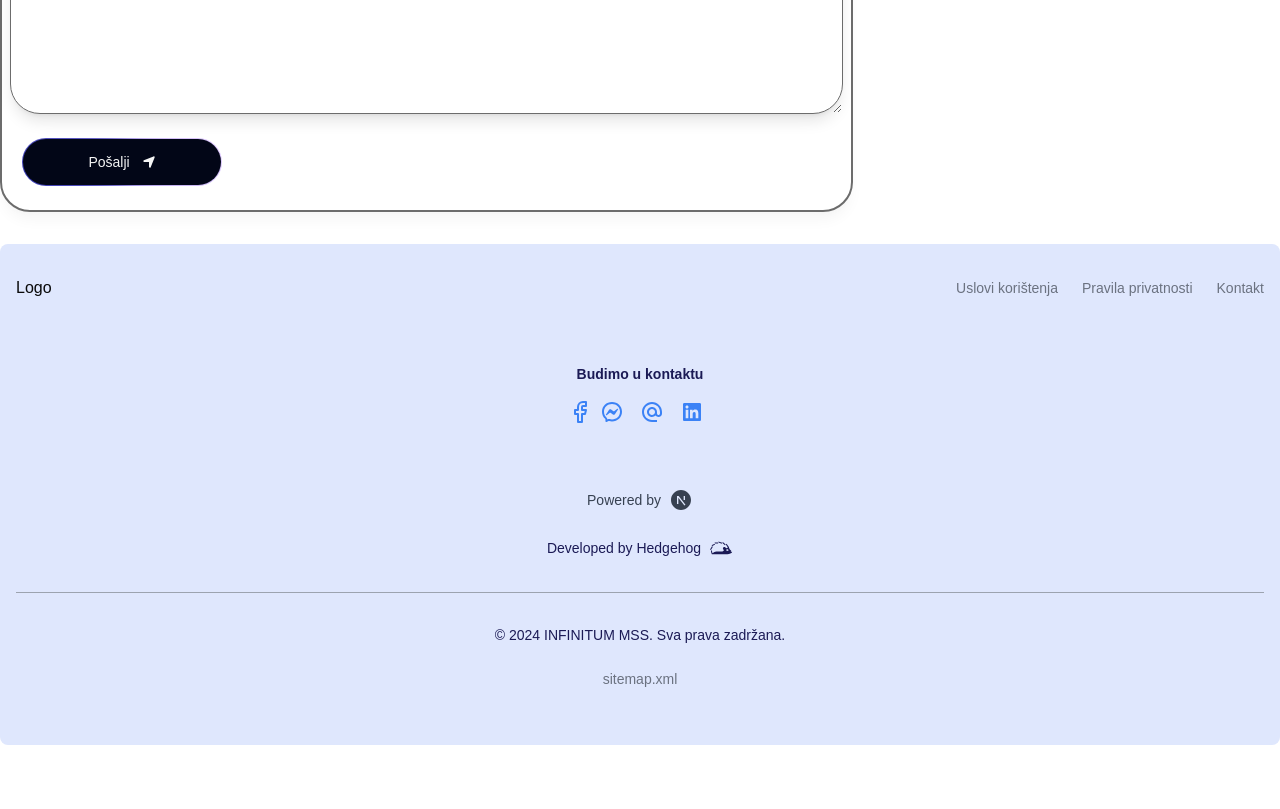
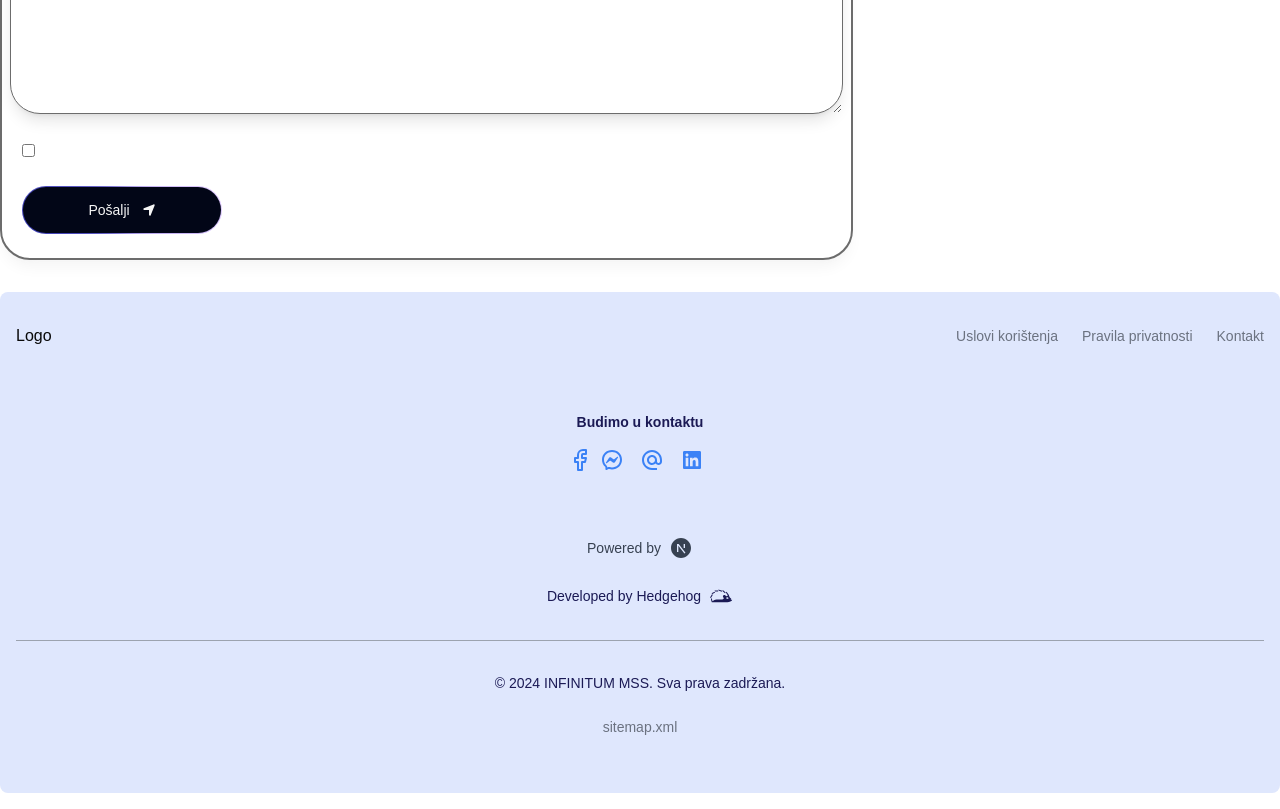
Before and after one commit to darkohedgehog/kreditni-savetnik, a Next.js app: page /kontakt in a window 1280 px wide. Shown: the part 1820-2629 px from the top of the page. Before the commit the page ends 2581 px from the top, so only its background shows below. Built offline with nearby package versions, Linux system fonts and the light colour scheme.

Commit message:
"Added consent field to ContactForm with checkbox and validation"

```diff
--- a/src/components/kontakt/ContactForm.tsx
+++ b/src/components/kontakt/ContactForm.tsx
@@ -15,6 +15,7 @@ interface FormFields {
   loanAmount: string;
   repaymentTerm: string;
   message: string;
+  consent: boolean; // Za checkbox za pristanak
 }
 
 const ContactForm = () => {
@@ -31,6 +32,7 @@ const ContactForm = () => {
     loanAmount: "",
     repaymentTerm: "",
     message: "",
+    consent: false,
   });
 
   const [loading, setLoading] = useState<boolean>(false);
@@ -45,7 +47,12 @@ const ContactForm = () => {
 
   const handleCheckboxChange = (e: ChangeEvent<HTMLInputElement>) => {
     const { name, value, checked } = e.target;
-    if (checked) {
+    if (name === "consent") {
+      setForm({
+        ...form,
+        consent: checked,
+      });
+    } else if (checked) {
       setForm({
         ...form,
         [name]: [...(form[name as keyof FormFields] as string[]), value],
@@ -74,6 +81,7 @@ const ContactForm = () => {
       loanAmount,
       repaymentTerm,
       message,
+      consent,
     } = form;
 
     if (
@@ -87,7 +95,8 @@ const ContactForm = () => {
       creditType.length === 0 ||
       !loanAmount ||
       !repaymentTerm ||
-      !message
+      !message ||
+      !consent
     ) {
       alert("Molimo popunite sva polja.");
       return;
@@ -133,6 +142,7 @@ const ContactForm = () => {
             loanAmount: "",
             repaymentTerm: "",
             message: "",
+            consent: false,
           });
         },
         (error) => {
@@ -395,6 +405,20 @@ const ContactForm = () => {
             className="py-4 px-6 mx-2 placeholder:text-secondary text-white border border-[#6C6C6C] shadow-lg rounded-[30px] font-medium"
           />
         </label>
+        {/* Pristanak za obradu podataka */}
+        <label className="flex items-center mx-5">
+          <input
+            type="checkbox"
+            name="consent"
+            checked={form.consent}
+            onChange={handleCheckboxChange}
+            required
+          />
+          <span className="ml-2 text-white">
+            Slažem se sa korišćenjem obradom mojih podataka.
+          </span>
+        </label>
+
 
         {/* Dugme za slanje */}
         <button
```
